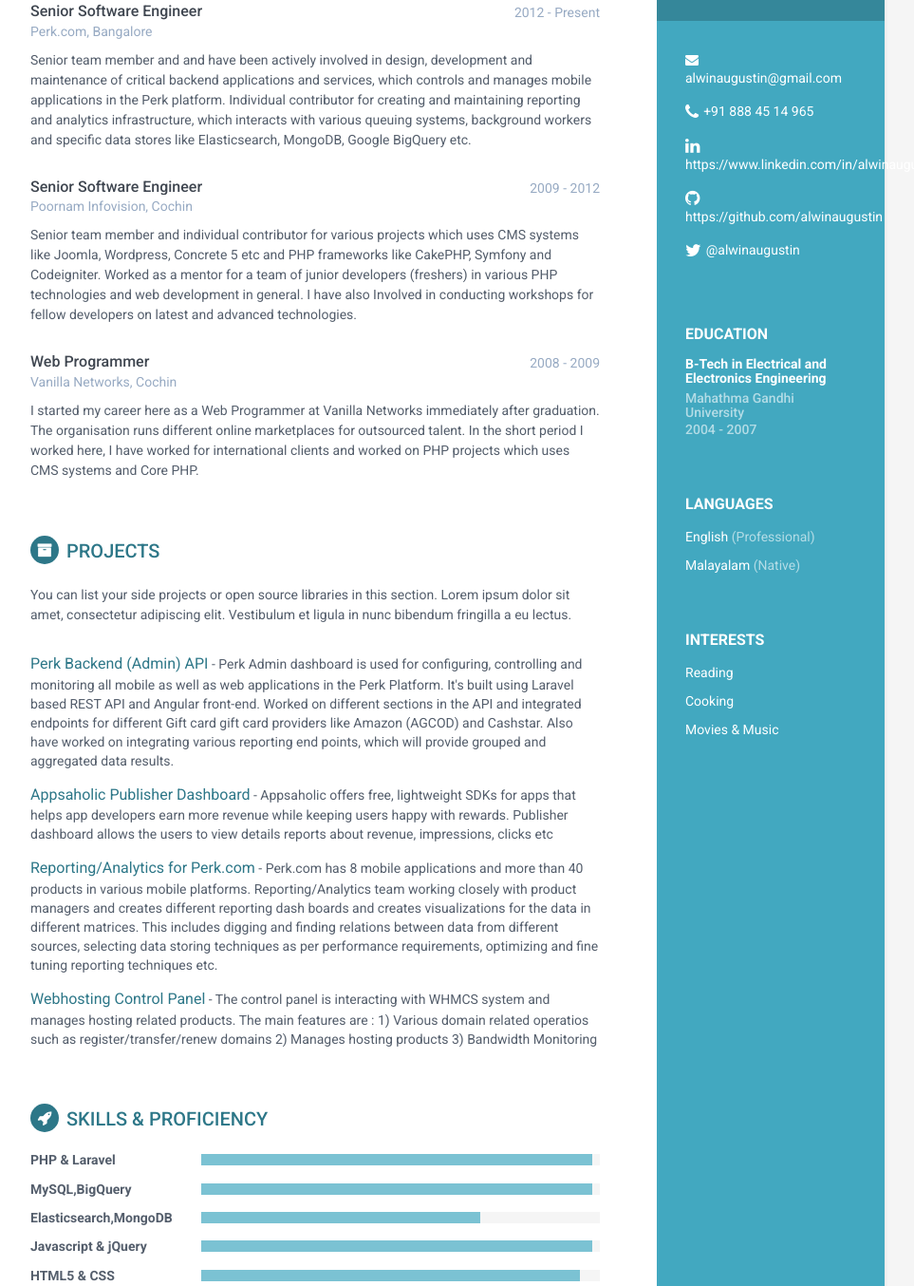
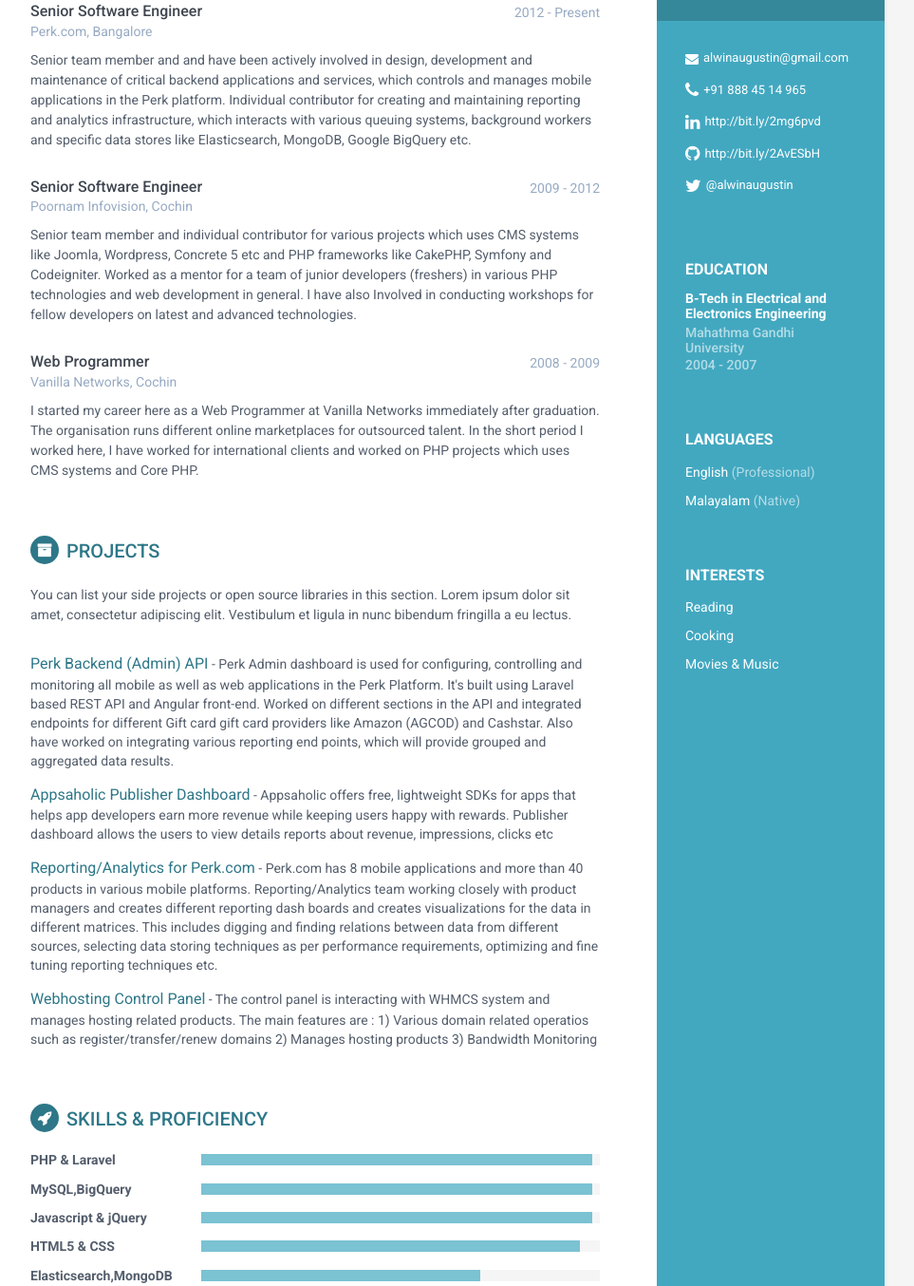
Before and after one commit to alwinaugustin/alwinaugustin.github.io, a plain HTML site: page index.html in a window 1280 px wide. Shown: the part 331-1685 px from the top of the page at 95% size, without its empty margins (188-1151 px from the left). Drawn offline with Linux system fonts and the light colour scheme.

Commit message:
Minor fixes

```diff
--- a/index.html
+++ b/index.html
@@ -35,12 +35,12 @@
                 <h3 class="tagline">Full Stack Developer</h3>
             </div><!--//profile-container-->
 
-            <div class="contact-container container-block">
+            <div class="contact-container container-block" style="font-size:13px;">
                 <ul class="list-unstyled contact-list">
                     <li class="email"><i class="fa fa-envelope"></i><a href="mailto: alwinaugustin@gmail.com">alwinaugustin@gmail.com</a></li>
                     <li class="phone"><i class="fa fa-phone"></i><a href="tel:_+91 888 45 14 965">+91 888 45 14 965</a></li>
-                    <li class="linkedin"><i class="fa fa-linkedin"></i><a href="#" target="_blank">https://www.linkedin.com/in/alwinaugustin/</a></li>
-                    <li class="github"><i class="fa fa-github"></i><a href="#" target="_blank">https://github.com/alwinaugustin</a></li>
+                    <li class="linkedin"><i class="fa fa-linkedin"></i><a href="https://www.linkedin.com/in/alwinaugustin" target="_blank">http://bit.ly/2mg6pvd</a></li>
+                    <li class="github"><i class="fa fa-github"></i><a href="https://github.com/alwinaugustin" target="_blank">http://bit.ly/2AvESbH</a></li>
                     <li class="twitter"><i class="fa fa-twitter"></i><a href="https://twitter.com/alwinaugustin" target="_blank">@alwinaugustin</a></li>
                 </ul>
             </div><!--//contact-container-->
@@ -169,13 +169,6 @@
                                 </div>
                             </div><!--//level-bar-->
                         </div><!--//item-->
-                        <div class="item">
-                                <h3 class="level-title">Elasticsearch,MongoDB</h3>
-                                <div class="level-bar">
-                                    <div class="level-bar-inner" data-level="70%">
-                                    </div>
-                                </div><!--//level-bar-->
-                            </div><!--//item-->
 
                     <div class="item">
                         <h3 class="level-title">Javascript &amp; jQuery</h3>
@@ -189,6 +182,13 @@
                         <h3 class="level-title">HTML5 &amp; CSS</h3>
                         <div class="level-bar">
                             <div class="level-bar-inner" data-level="95%">
+                            </div>
+                        </div><!--//level-bar-->
+                    </div><!--//item-->
+                    <div class="item">
+                        <h3 class="level-title">Elasticsearch,MongoDB</h3>
+                        <div class="level-bar">
+                            <div class="level-bar-inner" data-level="70%">
                             </div>
                         </div><!--//level-bar-->
                     </div><!--//item-->
```
